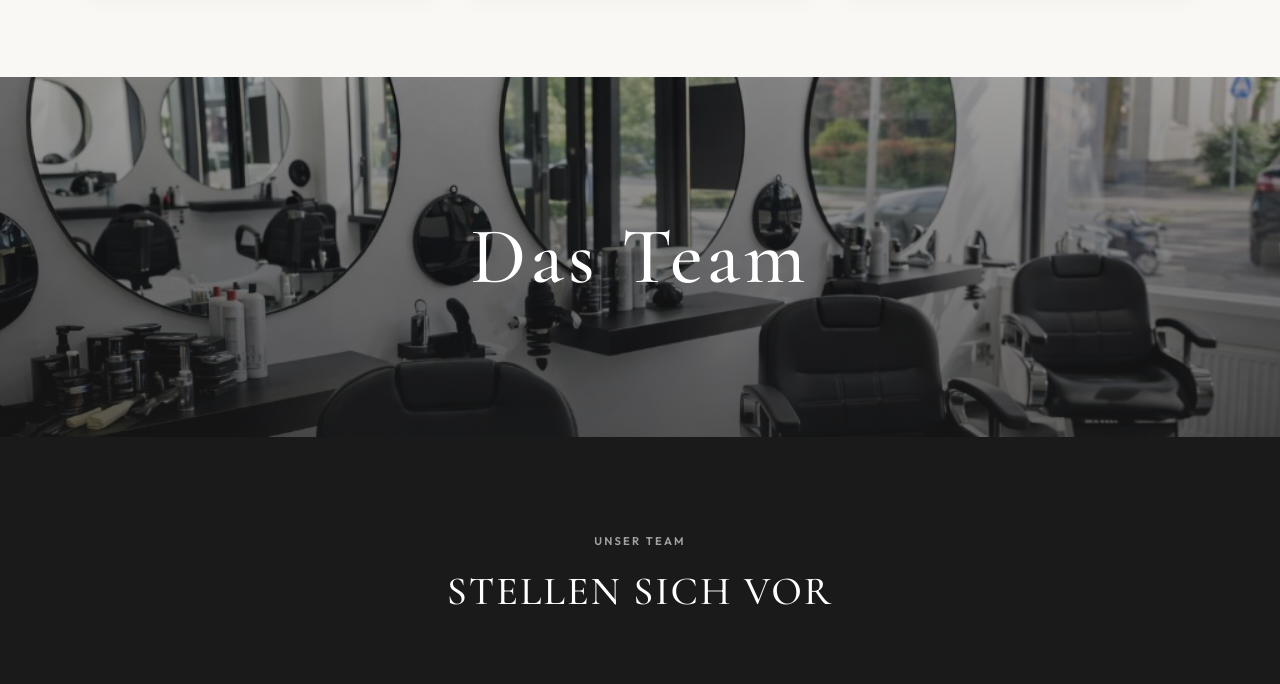
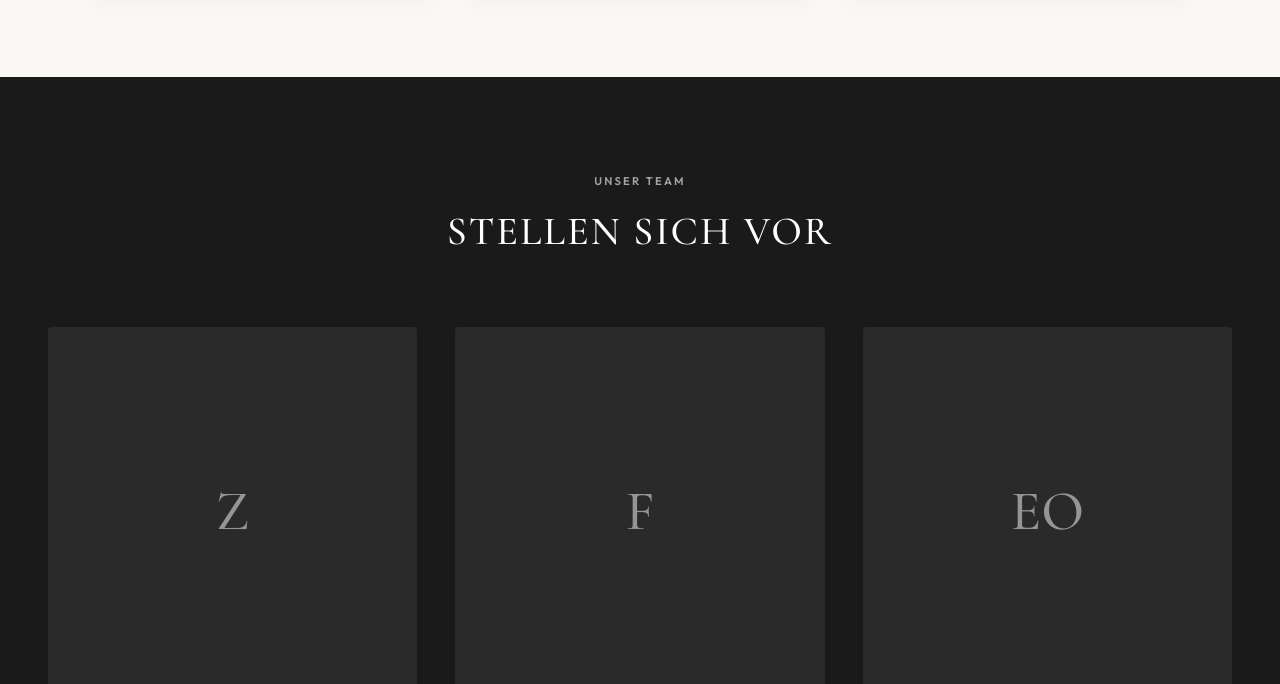
Before and after one commit to thatsitoffice/Zeynep-Faisal, an Astro site: page / in a window 1280 px wide. Shown: the part 2517-3201 px from the top of the page. Built offline with nearby package versions, Linux system fonts and the light colour scheme; Astro itself is replaced by a stand-in of ours.

Commit message:
Team: Das-Team Hero-Banner entfernt
Co-authored-by: Cursor <cursoragent@cursor.com>

```diff
--- a/src/components/Team.astro
+++ b/src/components/Team.astro
@@ -9,11 +9,6 @@ const team = [
 ];
 ---
 <section class="team" id="mitarbeiter">
-  <div class="team-hero">
-    <div class="team-hero-bg"></div>
-    <div class="team-hero-overlay"></div>
-    <h2 class="team-hero-title">Das Team</h2>
-  </div>
   <div class="team-grid-section">
     <p class="team-grid-label">Unser Team</p>
     <h3 class="team-grid-title">Stellen sich vor</h3>
@@ -39,42 +34,7 @@ const team = [
 
 <style>
   .team {
-    background: white;
-  }
-
-  .team-hero {
-    position: relative;
-    min-height: 45vh;
-    display: flex;
-    align-items: center;
-    justify-content: center;
-    overflow: hidden;
-  }
-
-  .team-hero-bg {
-    position: absolute;
-    inset: 0;
-    background: url("/salon-interior.png") center/cover no-repeat;
-  }
-
-  .team-hero-overlay {
-    position: absolute;
-    inset: 0;
-    background: linear-gradient(
-      180deg,
-      rgba(28, 28, 28, 0.4) 0%,
-      rgba(28, 28, 28, 0.7) 100%
-    );
-  }
-
-  .team-hero-title {
-    position: relative;
-    z-index: 1;
-    font-family: var(--font-display);
-    font-size: clamp(3rem, 8vw, 5rem);
-    font-weight: 500;
-    color: white;
-    letter-spacing: 0.05em;
+    background: #1a1a1a;
   }
 
   .team-grid-section {
```
